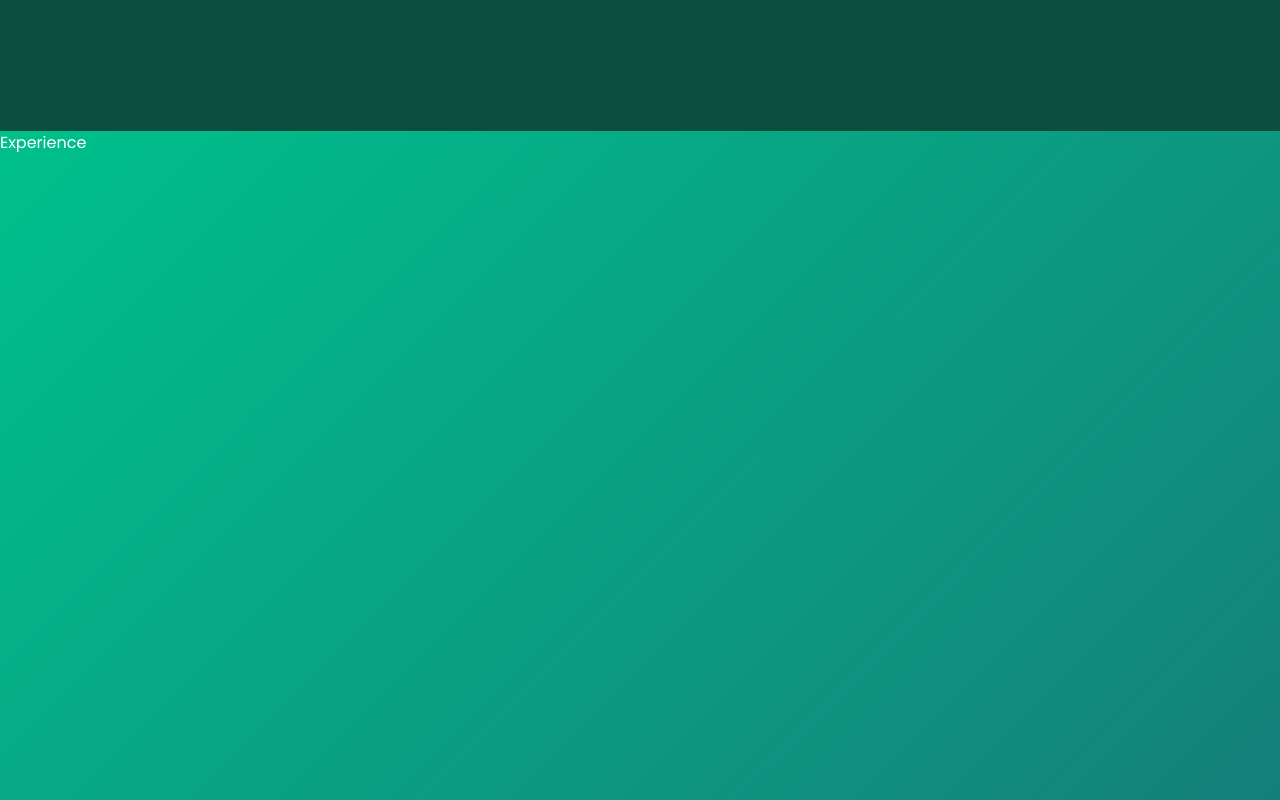
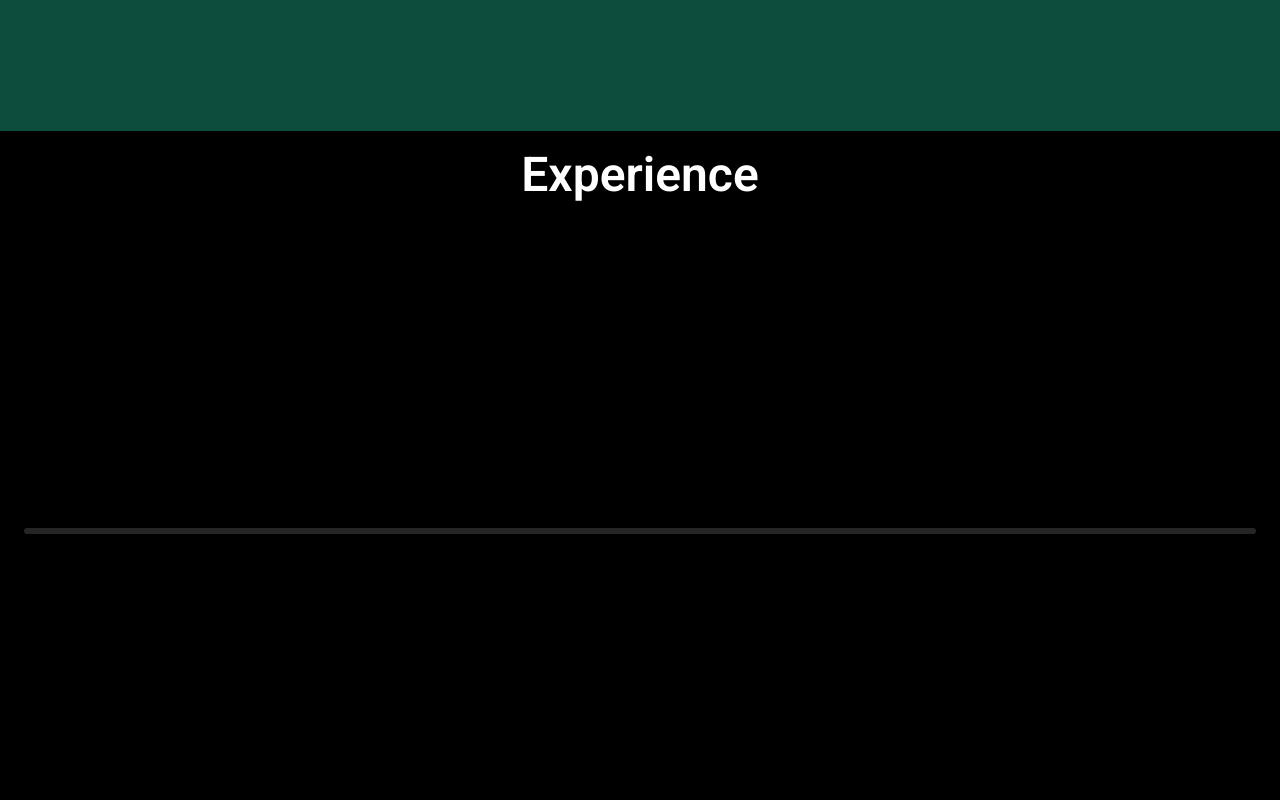
Before and after one commit to DeveloperManojKumarMeena/YT_Portfolio, a React (Vite) app in the folder frontend/: page / in a window 1280 px wide. Shown: the part 4260-5060 px from the top of the page. Built offline with nearby package versions, Linux system fonts and the light colour scheme; the HTML template or start-up script is replaced by a standard one.

Commit message:
Experience Section is completed

```diff
--- a/frontend/src/sections/Experience.jsx
+++ b/frontend/src/sections/Experience.jsx
@@ -1,8 +1,200 @@
-import React from 'react'
+import React, { use, useEffect, useMemo, useRef, useState } from 'react'
+import { useTransform, motion, useScroll } from 'framer-motion'
+
+// ExperienceItem Component
+const ExperienceItem = ({ exp, idx, start, end, scrollYProgress, layOut }) => {
+  // Hooks को अब Functional Component के अंदर इस्तेमाल किया जा रहा है
+  const scale = useTransform(scrollYProgress, [start, end], [0, 1]);
+  const opacity = useTransform(scrollYProgress, [start, end], [0, 1]);
+
+  // Desktop y-axis transformation
+  const desktopY = useTransform(scrollYProgress, [start, end], [idx % 2 === 0 ? 30 : -30, 0]);
+
+  // Mobile x-axis transformation
+  const mobileX = useTransform(scrollYProgress, [start, end], [-24, 0]);
+
+  if (layOut === "desktop") {
+    return (
+      <div className='relative flex flex-1 justify-center items-center min-w-0 '>
+        <motion.div className='z-10 w-7 h-7 rounded-full bg-white shadow-[0_0_0_8px_rgba(255,255,255,0.1)]'
+          style={{ scale, opacity }}>
+        </motion.div>
+
+        <motion.div className={`absolute ${idx % 2 === 0 ? "-top-8" : "-bottom-8"} w-[3px] bg-white/40`}
+          style={{ height: 40, opacity }}>
+        </motion.div>
+
+        <motion.article className={`absolute ${idx % 2 === 0 ? "bottom-12" : "top-12"} bg-gray-900/80 backdrop:backdrop-blur border border-gray-700/70 rounded-xl p-7 w-[320px] shadow-lg`}
+          style={{ opacity, y: desktopY, maxWidth: "90vw" }} // <-- desktopY का इस्तेमाल
+          transition={{ duration: 0.4, delay: idx * 0.15 }}
+        >
+          <h3 className='text-xl font-semibold'>
+            {exp.role}
+          </h3>
+          <p className='text-md text-gray-400 mb-3'>
+            {exp.company} | {exp.duration}
+          </p>
+          <p className='text-md text-gray-300 break-words'>
+            {exp.description}
+          </p>
+        </motion.article>
+      </div>
+    )
+  }
+
+  // Mobile layout
+  return (
+    <div className='relative flex items-start'>
+
+      <motion.div className='absolute -left-[14px] top-3 z-10 w-7 h-7 rounded-full bg-white shadow-[0_0_0_8px_rgba(255,255,255,0.1)]'
+        style={{ scale, opacity }}
+      >
+      </motion.div>
+
+      <motion.article className='bg-gray-900/80 backdrop-blur border border-gray-700/70 rounded-xl p-5 w-[90vw] max-w-sm ml-6 shadow-lg'
+        style={{ opacity, x: mobileX }} // <-- mobileX का इस्तेमाल
+        transition={{ duration: 0.4, delay: idx * 0.15 }}
+      >
+        <h3 className='text-lg font-semibold break-words'>
+          {exp.role}
+        </h3>
+
+        <p className='text-sm text-gray-400 break-words'>
+          {exp.company} | {exp.duration}
+        </p>
+        <p className='text-sm text-gray-300 break-words'>
+          {exp.description}
+        </p>
+      </motion.article>
+    </div>
+  )
+}
+
 
 const Experience = () => {
+
+  const experiences = [
+    {
+      role: "Web Developer",
+      company: "Brain Mentors",
+      duration: "2022",
+      description: "Built high-performance apps, integrated AI features, improved engagement by 10%.",
+    },
+    {
+      role: "Web Developer Intern",
+      company: "Mobisoft Technologies",
+      duration: "2022 - 2023",
+      description: "Gained hands-on web development experience.",
+    },
+    {
+      role: "Graduate Engineer",
+      company: "HCL Technologies",
+      duration: "2024 - 2025",
+      description: "Built frontend of GenAI-powered PV Intake App with Next.js & TS for US client.",
+    },
+  ];
+
+  const sceneRef = useRef(null);
+  const [isMobile, setisMobile] = useState(false);
+
+  useEffect(() => {
+    const cheakMobile = () => setisMobile(window.innerWidth < 768);
+    cheakMobile();
+    window.addEventListener("resize", cheakMobile)
+
+    return () => {
+      window.removeEventListener("resize", cheakMobile)
+    }
+  }, [])
+
+  const Scen_Height = isMobile ? 160 * experiences.length : 120 * experiences.length;
+
+  const { scrollYProgress } = useScroll({
+    target: sceneRef,
+    offset: ["start start", "end end"]
+  })
+
+  const thresHold = useMemo(() => experiences.map((_, i) => (i + 1) / experiences.length), [])
+  const lineSize = useTransform(scrollYProgress, (v) => `${v * 100}%`)
+
+
+
   return (
-    <div className='w-full h-screen'>Experience</div>
+
+    <section id='experience' className='text-white bg-black relative'>
+      <div ref={sceneRef}
+        style={{ height: `${Scen_Height}vh`, minHeight: "120vh" }}
+        className='relative '
+      >
+
+        <div className='sticky top-0 h-screen flex flex-col '>
+          <h2 className='text-4xl sm:text-5xl font-semibold mt-5 text-center '>
+            Experience
+          </h2>
+
+          <div className='flex flex-1 items-center justify-center px-6 pb-10'>
+            {!isMobile && (
+              <div className='relative w-full max-w-7xl'>
+                <div className='relative h-[6px] bg-white/15 rounded '>
+
+                  <motion.div className='absolute left-0 top-0 h-[6px] bg-white rounded origin-left'
+                    style={{ width: lineSize }}>
+
+                  </motion.div>
+
+                </div>
+
+                <div className='relative flex justify-between mt-0'>
+                  {experiences.map((exp, idx) => (
+                    // ExperienceItem component का इस्तेमाल
+                    <ExperienceItem
+                      key={idx}
+                      exp={exp}
+                      idx={idx}
+                      start={idx === 0 ? 0 : thresHold[idx - 1]}
+                      end={thresHold[idx]}
+                      scrollYProgress={scrollYProgress}
+                      layOut="desktop"
+                    />
+                  ))}
+                </div>
+
+              </div>)}
+
+            {isMobile && (
+              <div className='relative w-full max-w-md'>
+                <div className='absoulte left-0 top-0 bottom-0 w-[6px] bg-white/15 rounded'>
+                  <motion.div className='absolute top-0 left-0 w-[6px] bg-white origin-top'
+                    style={{ height: lineSize }}>
+
+                  </motion.div>
+
+                </div>
+
+                <div className=' relative flex flex-col gap-10 ml-10 mt-6 pb-28'>
+                  {experiences.map((exp, idx) => (
+                    <ExperienceItem
+                      key={idx}
+                      exp={exp}
+                      idx={idx}
+                      start={idx === 0 ? 0 : thresHold[idx - 1]}
+                      end={thresHold[idx]}
+                      scrollYProgress={scrollYProgress}
+                      layOut="mobile"
+                    />
+                  ))}
+
+                </div>
+
+              </div>
+            )}
+
+          </div>
+        </div>
+
+      </div>
+
+    </section>
   )
 }
 
```
